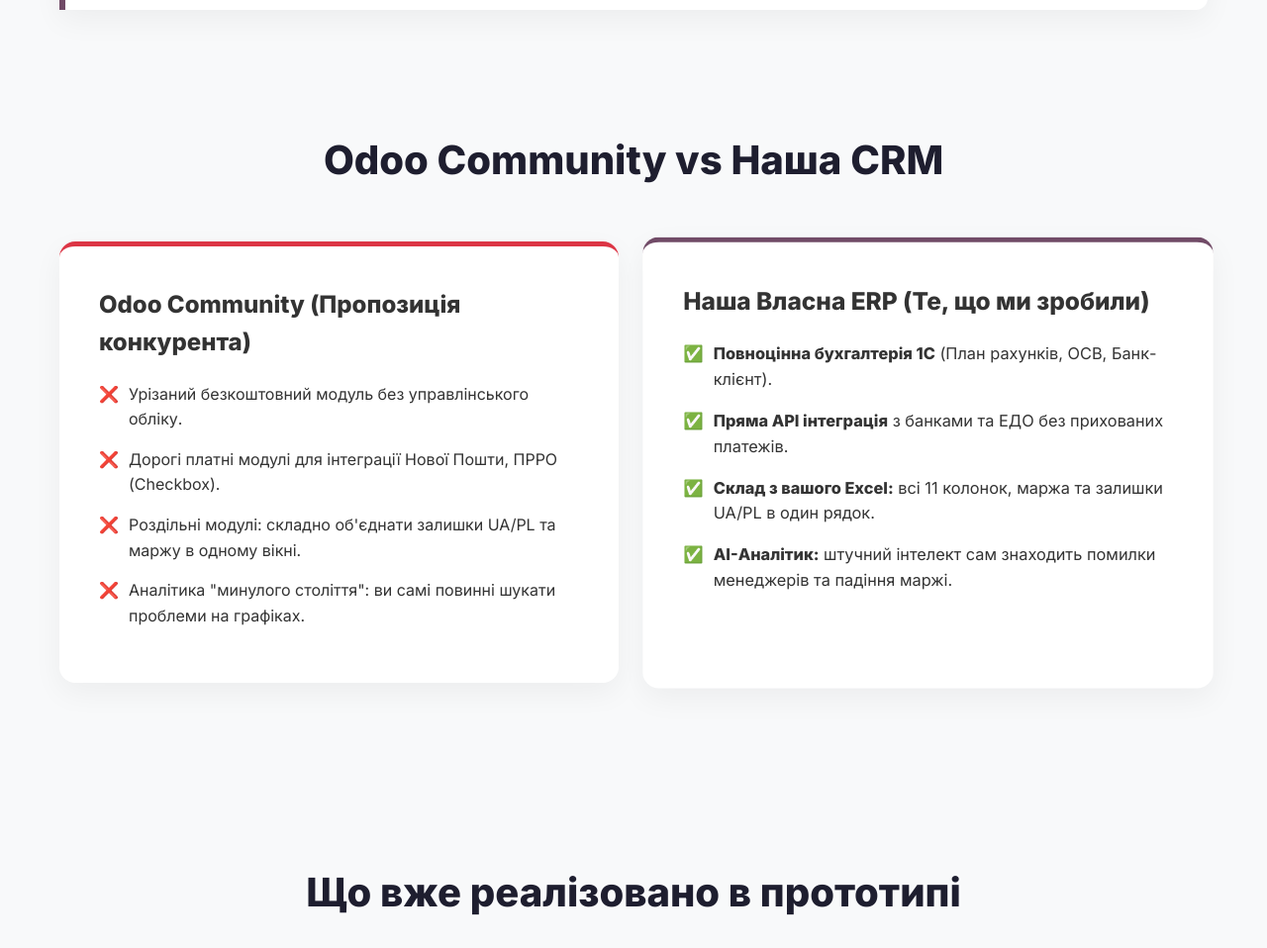
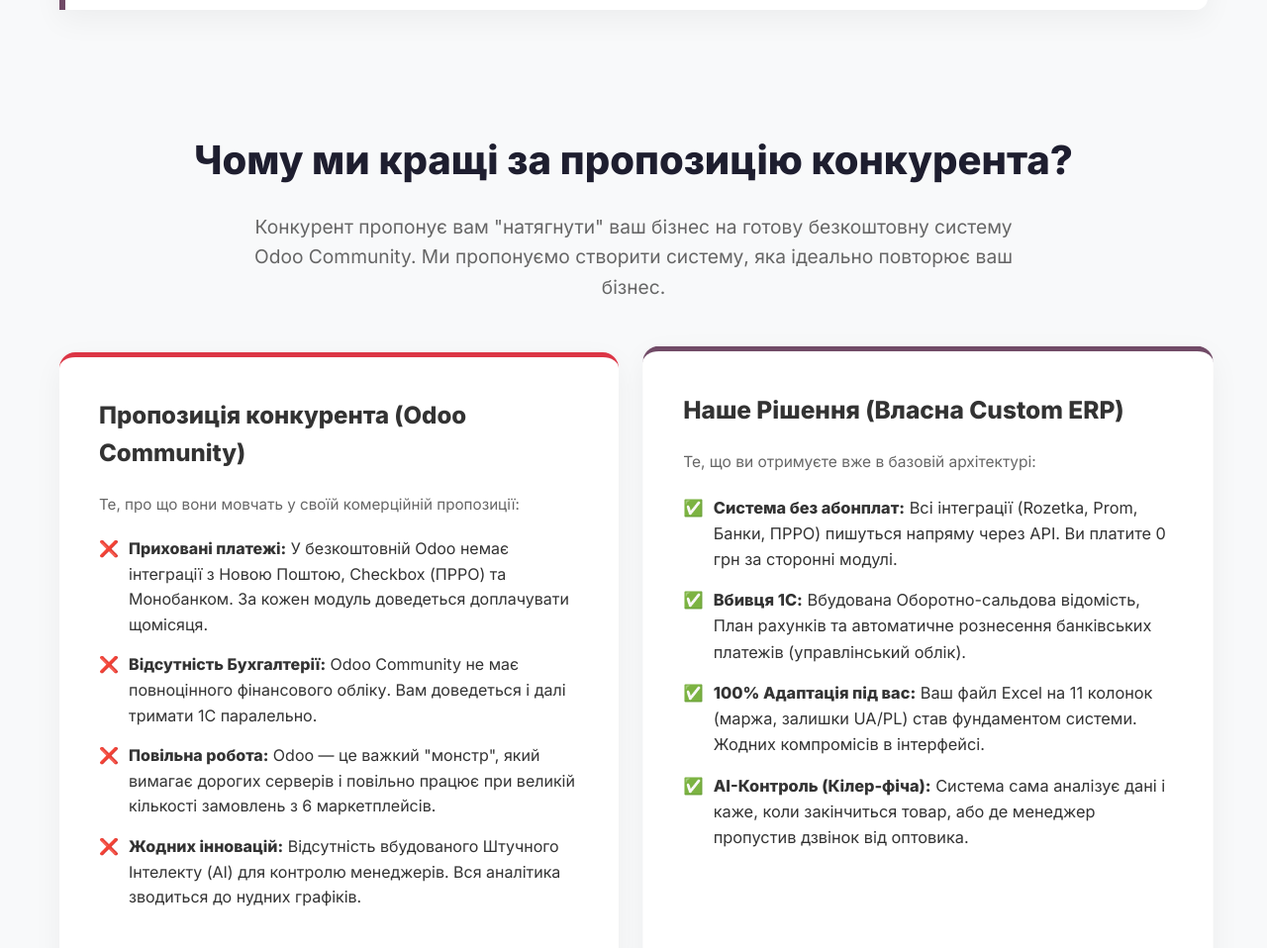
Before and after one commit to IgorKomarchuk/CRM-lviv, a plain HTML site: page presentation.html in a window 1280 px wide. Shown: the part 760-1718 px from the top of the page at 99% size. Drawn offline with Linux system fonts and the light colour scheme.

Commit message:
Enhanced presentation with aggressive competitor comparison

```diff
--- a/presentation.html
+++ b/presentation.html
@@ -148,26 +148,36 @@
 
     <!-- COMPARISON -->
     <div class="container animate delay-2">
-        <h2 class="section-title">Odoo Community vs Наша CRM</h2>
+        <h2 class="section-title" style="margin-bottom: 20px;">Чому ми кращі за пропозицію конкурента?</h2>
+        <p style="text-align: center; font-size: 1.2rem; color: #666; max-width: 800px; margin: 0 auto 50px;">Конкурент пропонує вам "натягнути" ваш бізнес на готову безкоштовну систему Odoo Community. Ми пропонуємо створити систему, яка ідеально повторює ваш бізнес.</p>
+
         <div class="comparison-grid">
             <div class="comp-card bad">
-                <h3>Odoo Community (Пропозиція конкурента)</h3>
+                <h3>Пропозиція конкурента (Odoo Community)</h3>
+                <p style="color: #666; margin-bottom: 20px; font-size: 0.95rem;">Те, про що вони мовчать у своїй комерційній пропозиції:</p>
                 <ul class="comp-list">
-                    <li>Урізаний безкоштовний модуль без управлінського обліку.</li>
-                    <li>Дорогі платні модулі для інтеграції Нової Пошти, ПРРО (Checkbox).</li>
-                    <li>Роздільні модулі: складно об'єднати залишки UA/PL та маржу в одному вікні.</li>
-                    <li>Аналітика "минулого століття": ви самі повинні шукати проблеми на графіках.</li>
+                    <li><strong>Приховані платежі:</strong> У безкоштовній Odoo немає інтеграції з Новою Поштою, Checkbox (ПРРО) та Монобанком. За кожен модуль доведеться доплачувати щомісяця.</li>
+                    <li><strong>Відсутність Бухгалтерії:</strong> Odoo Community не має повноцінного фінансового обліку. Вам доведеться і далі тримати 1С паралельно.</li>
+                    <li><strong>Повільна робота:</strong> Odoo — це важкий "монстр", який вимагає дорогих серверів і повільно працює при великій кількості замовлень з 6 маркетплейсів.</li>
+                    <li><strong>Жодних інновацій:</strong> Відсутність вбудованого Штучного Інтелекту (AI) для контролю менеджерів. Вся аналітика зводиться до нудних графіків.</li>
                 </ul>
             </div>
             <div class="comp-card good">
-                <h3>Наша Власна ERP (Те, що ми зробили)</h3>
+                <h3>Наше Рішення (Власна Custom ERP)</h3>
+                <p style="color: #666; margin-bottom: 20px; font-size: 0.95rem;">Те, що ви отримуєте вже в базовій архітектурі:</p>
                 <ul class="comp-list">
-                    <li><strong>Повноцінна бухгалтерія 1С</strong> (План рахунків, ОСВ, Банк-клієнт).</li>
-                    <li><strong>Пряма API інтеграція</strong> з банками та ЕДО без прихованих платежів.</li>
-                    <li><strong>Склад з вашого Excel:</strong> всі 11 колонок, маржа та залишки UA/PL в один рядок.</li>
-                    <li><strong>AI-Аналітик:</strong> штучний інтелект сам знаходить помилки менеджерів та падіння маржі.</li>
+                    <li><strong>Система без абонплат:</strong> Всі інтеграції (Rozetka, Prom, Банки, ПРРО) пишуться напряму через API. Ви платите 0 грн за сторонні модулі.</li>
+                    <li><strong>Вбивця 1С:</strong> Вбудована Оборотно-сальдова відомість, План рахунків та автоматичне рознесення банківських платежів (управлінський облік).</li>
+                    <li><strong>100% Адаптація під вас:</strong> Ваш файл Excel на 11 колонок (маржа, залишки UA/PL) став фундаментом системи. Жодних компромісів в інтерфейсі.</li>
+                    <li><strong>AI-Контроль (Кілер-фіча):</strong> Система сама аналізує дані і каже, коли закінчиться товар, або де менеджер пропустив дзвінок від оптовика.</li>
                 </ul>
             </div>
+        </div>
+
+        <!-- Extra Highlight Block -->
+        <div style="background: var(--dark); color: white; padding: 40px; border-radius: 12px; text-align: center; margin-bottom: 60px; box-shadow: 0 10px 30px rgba(0,0,0,0.15);">
+            <h3 style="font-size: 1.8rem; margin-bottom: 15px; color: var(--accent);">Головна перевага нашого підходу</h3>
+            <p style="font-size: 1.1rem; max-width: 900px; margin: 0 auto;">Конкурент хоче продати вам години своїх програмістів, які будуть переробляти європейську програму під український ринок. <strong>Ми пропонуємо вам стати власником власного програмного забезпечення.</strong> Це ваша інтелектуальна власність, ваш сервер і ваша незалежність від диктату розробників та підписок.</p>
         </div>
     </div>
 
```
